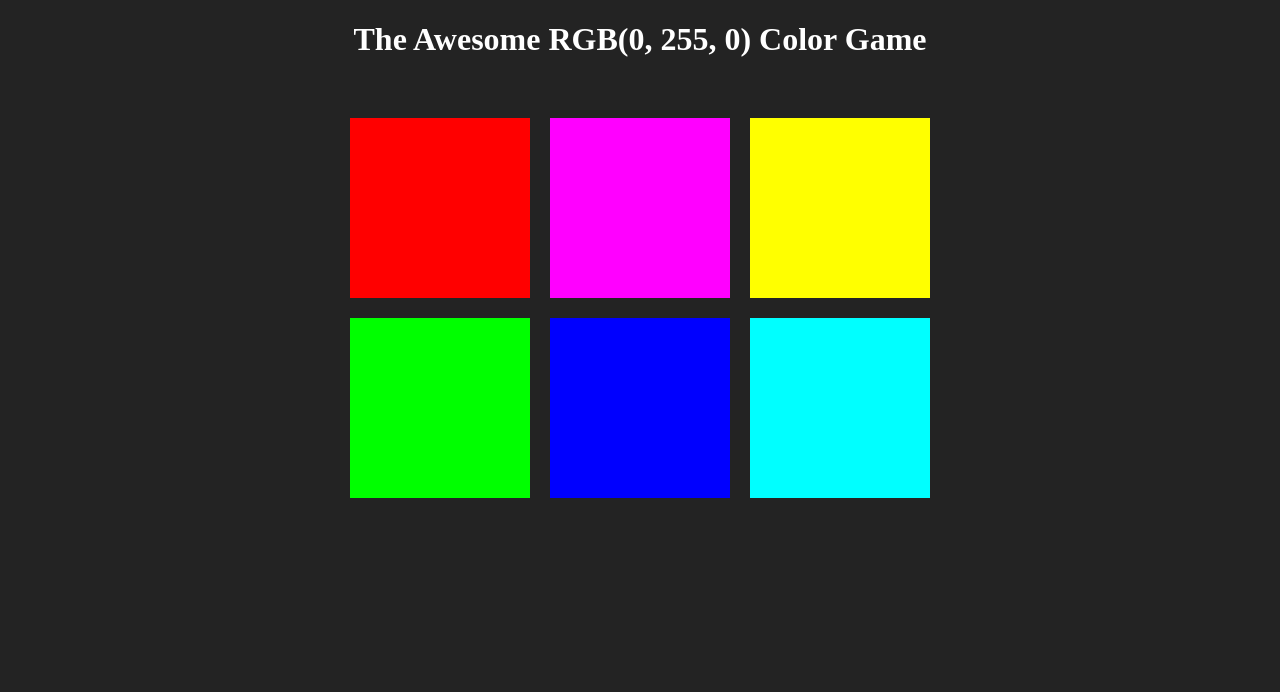
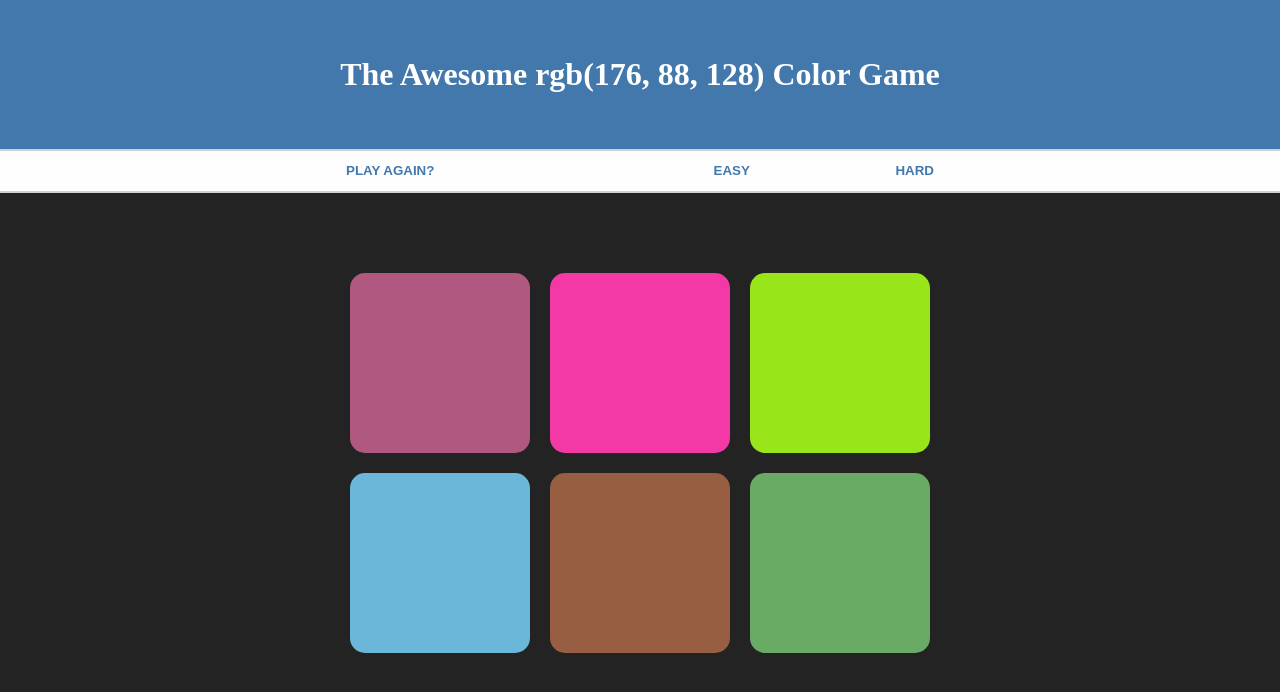
Before and after one commit to macharianthiga/color-game, a plain HTML site: page index.html in a window 1280 px wide. Drawn offline with Linux system fonts and the light colour scheme.

Commit message:
Set up the easy mode

```diff
--- a/index.html
+++ b/index.html
@@ -8,7 +8,26 @@
   <title>COLOR GAME</title>
 </head>
 <body>
-  <h1>The Awesome <span></span> Color Game</h1>
+  <div id="messages-Wrapper">
+  <h1>The Awesome <span id="colorDisplay"></span> Color Game</h1>
+</div>
+<div id="myMessage">
+  <div id="content-wrapper">
+    <div class="b-box">
+        <button id="repeat">PLAY AGAIN?</button>
+    </div>
+     <div class="b-box">
+        <p><span id="message"></span></p>
+    </div>
+    <div class="b-box">
+        <button id="easy">EASY</button>
+    </div>
+    <div class="b-box">
+       <button id="hard">HARD</button>
+    </div>
+  </div>
+</div>
+
   <div id="wrapper">
     <div class="square"></div>
     <div class="square"></div>
--- a/lib.js
+++ b/lib.js
@@ -1,20 +1,90 @@
-var color = [
-  "RGB(255, 0, 0)",
-  "RGB(255, 0, 255)",
-  "RGB(255, 255, 0)",
-  "RGB(0, 255, 0)",
-  "RGB(0, 0, 255)",
-  "RGB(0, 255, 255)"
-]
-var pickedColor = color[3];
+var color = generateRandom(6);
+var pickedColor = pickColor();
+var message = document.getElementById("message");
+var reTry  = document.getElementById('repeat');
+
+
+
+
 
 //update picked color onto the h1
-var title = document.querySelector("span").textContent = pickedColor;
+var colorDisplay = document.querySelector("#colorDisplay").textContent = pickedColor;
 
 //select all the squares and give them a color
 var squares = document.querySelectorAll(".square");
 
-for(var i = 0; i < squares.length; i++){
-  squares[i].style.background  = color[i];
-  console.log(squares[i])
+
+function changerBox(){
+  for(var i = 0; i < squares.length; i++){
+    squares[i].style.background  = color[i];
+    //find the color of the picked box. If it's correct change it to the bacground color
+    squares[i].addEventListener("click", function(){
+      var clickedColor = this.style.background;
+      if(clickedColor === pickedColor){
+        message.textContent= "Correct!"
+        colorChanger();
+        console.log("Bravo. You got it correct!")
+      } else{
+        this.style.background = "#232323";
+        message.textContent ="Try Again"
+      }
+    });
+  }
 }
+
+//change colors
+changerBox();
+//change Color of all boxes to match that of the correct Color
+function colorChanger(){
+  squares.forEach(function(square){
+    square.style.background = pickedColor;
+    document.querySelector("#messages-Wrapper").style.background = pickedColor;
+  })
+};
+
+
+//Create a random color
+function pickColor(){
+  var random = Math.floor(Math.random()*color.length);
+  return color[random];
+}
+
+//generate random colors
+
+function generateRandom(num){
+  //create an array
+  var arr = [];
+  //add random numbers to array
+  for(var i = 0; i < num; i++){
+    //get random color  and push into array
+    arr.push(randomColor())
+  }
+  //return the array
+  return arr
+}
+
+function randomColor(){
+  //pick a red from 0 to 255
+  var r = Math.floor(Math.random()*256);
+  //pick a green from 0 to 255
+  var g =  Math.floor(Math.random()*256);
+  //pick a blue from 0 to 255
+  var b =  Math.floor(Math.random()*256);
+  return 'rgb(' + r + ", " + g + ", " + b + ')';
+}
+
+
+  reTry.addEventListener('click', playAgain);
+  function playAgain(){
+    //generate all new colors
+    color = generateRandom(6);
+    //pick a new colr from array
+    pickedColor = pickColor();
+    //update the color display
+    colorDisplay = document.querySelector("#colorDisplay").textContent = pickedColor;
+    //change color of squares
+    changerBox();
+    //change color of the messages-Wrapper
+    document.querySelector("#messages-Wrapper").style.background = "#4278Ab"
+
+  }
--- a/main.css
+++ b/main.css
@@ -1,10 +1,28 @@
 body{
   background: #232323;
+  color: #fff;
+  text-align: center;
+  padding:0 !important;
+  margin: 0 !important;
+}
+#content-wrapper{
+  max-width:600px;
+  margin:auto;
+  display: flex;
+  justify-content: space-between;
+}
+
+#content-wrapper p{
+  color: black;
+  margin-bottom: 0;
+}
+p{
+  margin: 0;
 }
 #wrapper{
   max-width: 600px;
   margin:auto;
-  margin-top: 50px;
+  margin-top: 70px;
 }
 .square{
   width: 30%;
@@ -12,8 +30,49 @@ body{
   padding-bottom: 30%;
   float: left;
   margin:1.66%;
+  border-radius: 15px;
 }
 h1{
+  padding:0;
+  margin: 0 !important;
   color: #fff;
-  text-align: center;
 }
+#messages-Wrapper{
+  margin: 0;
+  width: 100% !important;
+  background: #4278Ab;
+  padding: 3.5rem 0;
+  /*border-bottom: 15px solid #fffeff;*/
+}
+#message{
+  color: black;
+}
+
+#myMessage{
+  margin: 0 !important;
+  height: 30px;
+  background: #fffeff;
+  padding-top: 10px;
+  border-bottom:  2px solid #cdd2d7;
+  border-top:  2px solid #cdd2d7;
+
+}
+
+#repeat{
+  font-weight: bold;
+  color: #4278Ab;
+  background: none;
+  border: none;
+}
+#hard{
+  font-weight: bold;
+  color: #4278Ab;
+  background: none;
+  border: none;
+}
+#easy{
+  font-weight: bold;
+  color: #4278Ab;
+  background: none;
+  border: none;
+}
```
